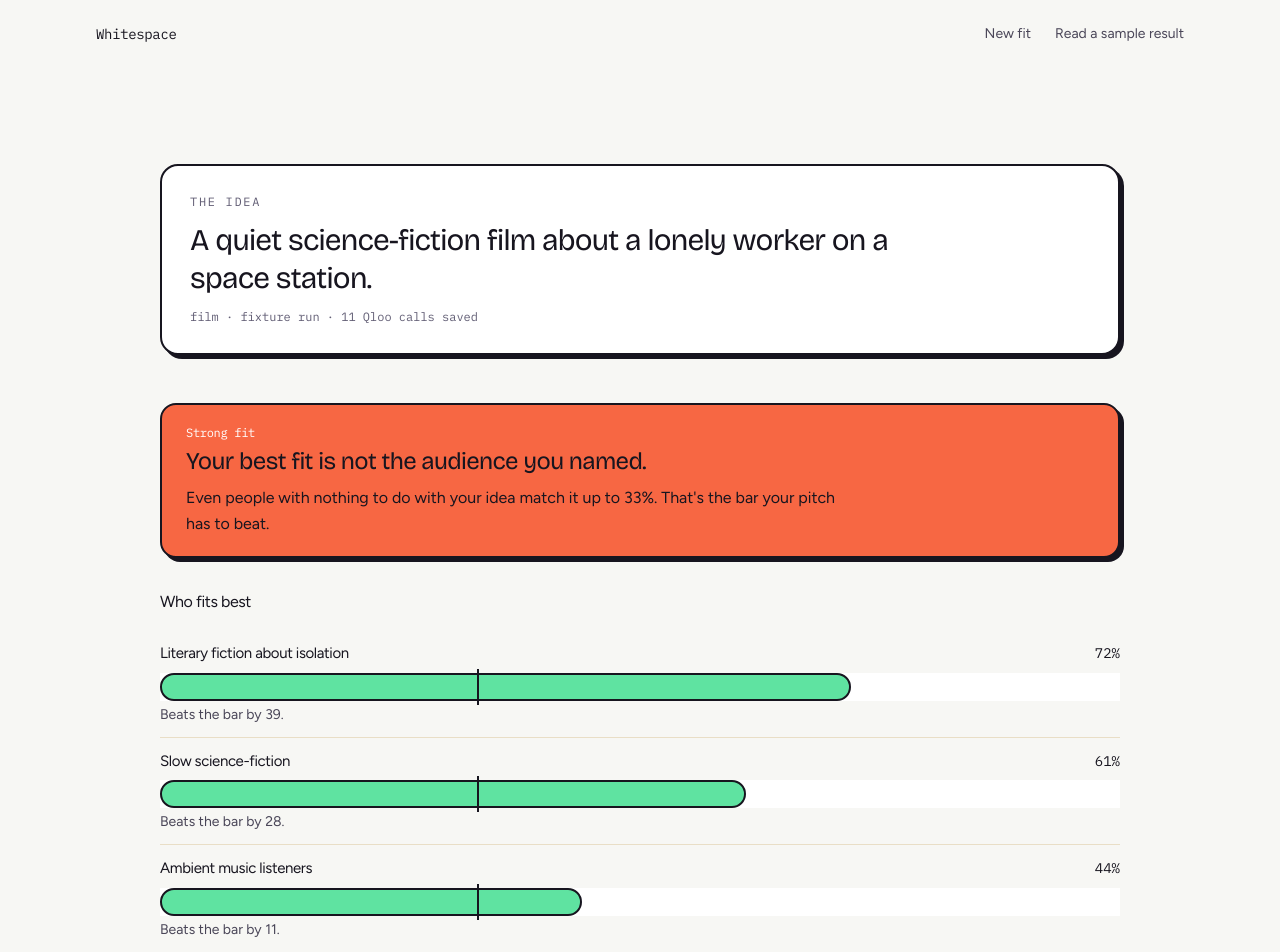
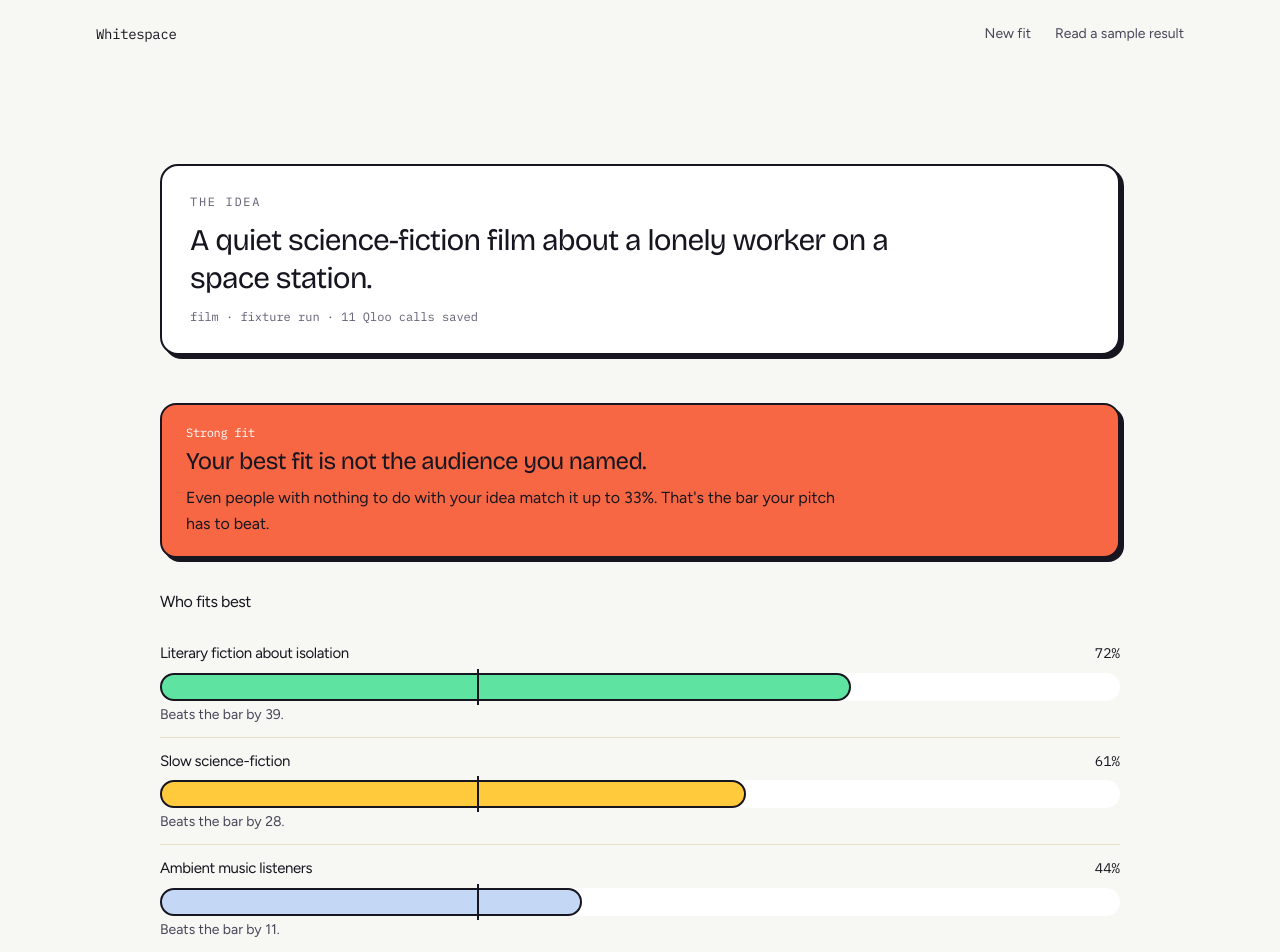
Before and after one commit to DammyCodes-all/whitespace, a Next.js app: page /demo/result in a window 1280 px wide. Shown: the top 952 px of the page. Built offline with nearby package versions, Linux system fonts and the light colour scheme.

Commit message:
Color bars by rank and round the track edges

```diff
--- a/src/components/flow-result-view.tsx
+++ b/src/components/flow-result-view.tsx
@@ -26,6 +26,12 @@ function marginLine(score: number, ceiling: number | null): string | null {
   if (diff > 0) return `Beats the bar by ${diff}.`;
   if (diff < 0) return `Misses the bar by ${-diff}.`;
   return "Right on the bar.";
+}
+
+function barFill(index: number): string {
+  if (index === 0) return "bg-strong";
+  if (index === 1) return "bg-split";
+  return "bg-weak";
 }
 
 function VerdictHeadline({
@@ -96,8 +102,9 @@ function Bars({ result }: { result: FlowResult }) {
             not measured
           </p>
         ) : (
-          rows.map((row) => {
+          rows.map((row, index) => {
             const margin = marginLine(row.score, ceiling);
+            const fill = barFill(index);
             return (
               <div key={row.id} className="border-b border-rule py-3">
               <div className="flex items-baseline justify-between gap-4">
@@ -108,9 +115,9 @@ function Bars({ result }: { result: FlowResult }) {
                   {Math.round(row.score * 100)}%
                 </p>
               </div>
-              <div className="relative mt-2 h-7 bg-surface">
+              <div className="relative mt-2 h-7 rounded-full bg-surface">
                 <div
-                  className="bar-grow absolute inset-y-0 left-0 bg-strong"
+                  className={`bar-grow absolute inset-y-0 left-0 ${fill}`}
                   style={{
                     width: `${row.score * 100}%`,
                     borderRadius: "999px",
```
Also changed, not shown: 1 other file (tests, documents, lock files or other folders).
